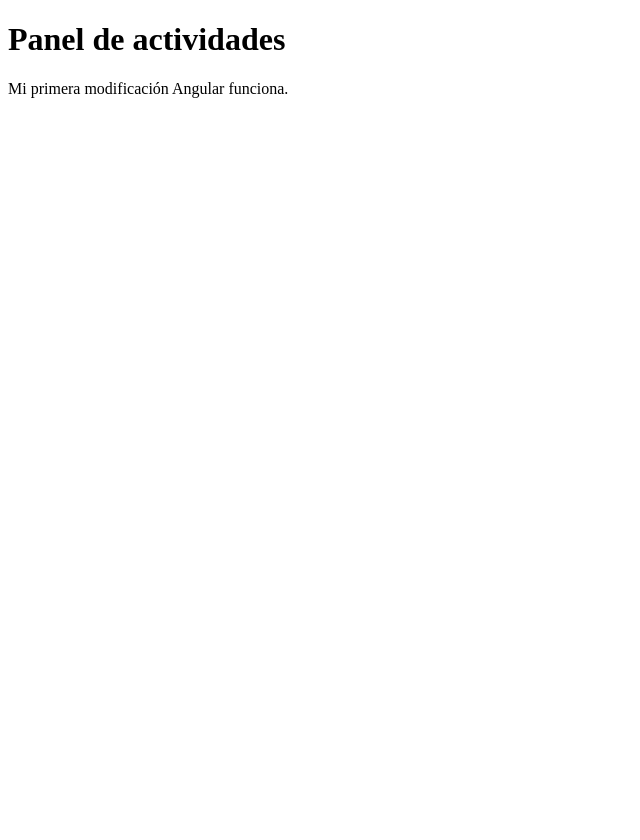
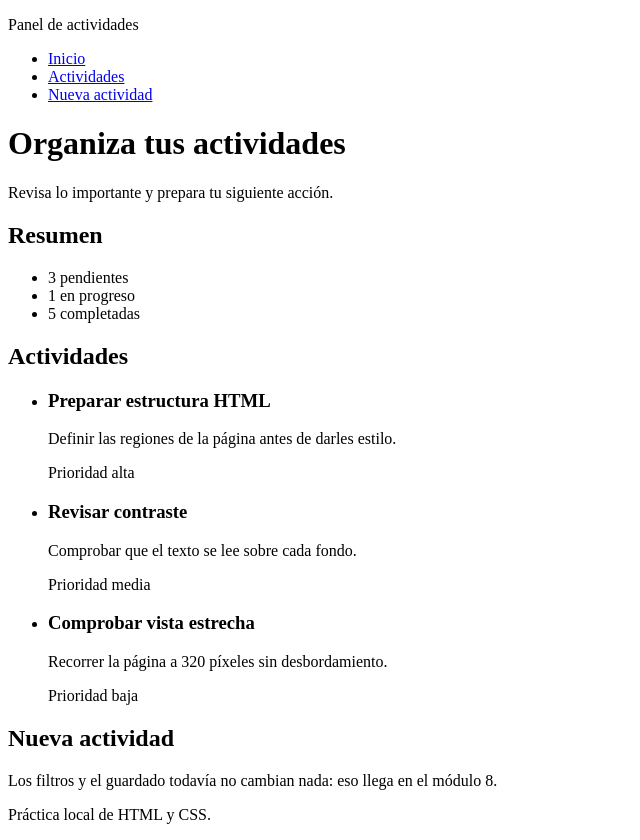
Before and after one commit to hamlet10/curso_angular, an Angular app in the folder panel-actividades/: page / in a window 1280 px wide. Shown: the whole page, without its empty margins (0-640 px from the left). Before the commit the page ends 800 px from the top, so only its background shows below. Built offline with nearby package versions, Linux system fonts and the light colour scheme.

Commit message:
Incremento 1: el contenido, sin una sola regla de estilo

```diff
--- a/panel-actividades/src/app/app.html
+++ b/panel-actividades/src/app/app.html
@@ -1,6 +1,50 @@
-<main>
-  <h1>Panel de actividades</h1>
-  <p>Mi primera modificación Angular funciona.</p>
+<header>
+  <p>Panel de actividades</p>
+  <nav>
+    <ul>
+      <li><a href="#contenido">Inicio</a></li>
+      <li><a href="#actividades">Actividades</a></li>
+      <li><a href="#nueva">Nueva actividad</a></li>
+    </ul>
+  </nav>
+</header>
+
+<main id="contenido">
+  <h1>Organiza tus actividades</h1>
+  <p>Revisa lo importante y prepara tu siguiente acción.</p>
+
+  <h2>Resumen</h2>
+  <ul>
+    <li>3 pendientes</li>
+    <li>1 en progreso</li>
+    <li>5 completadas</li>
+  </ul>
+
+  <h2>Actividades</h2>
+  <ul>
+    <li>
+      <h3>Preparar estructura HTML</h3>
+      <p>Definir las regiones de la página antes de darles estilo.</p>
+      <p>Prioridad alta</p>
+    </li>
+    <li>
+      <h3>Revisar contraste</h3>
+      <p>Comprobar que el texto se lee sobre cada fondo.</p>
+      <p>Prioridad media</p>
+    </li>
+    <li>
+      <h3>Comprobar vista estrecha</h3>
+      <p>Recorrer la página a 320 píxeles sin desbordamiento.</p>
+      <p>Prioridad baja</p>
+    </li>
+  </ul>
+
+  <h2>Nueva actividad</h2>
+  <p>Los filtros y el guardado todavía no cambian nada: eso llega en el módulo 8.</p>
 </main>
 
+<footer>
+  <p>Práctica local de HTML y CSS.</p>
+</footer>
+
 <router-outlet />
```
